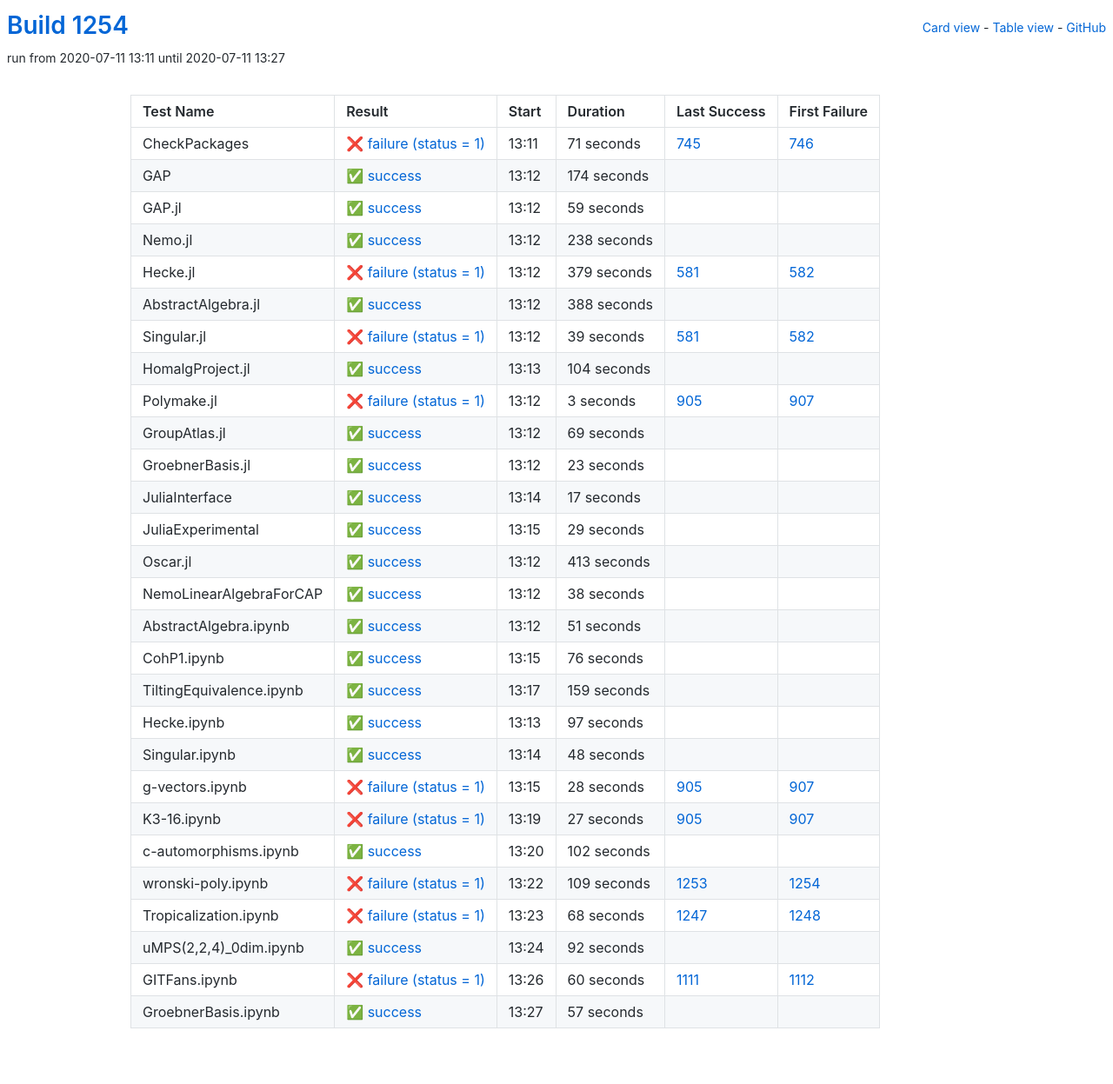
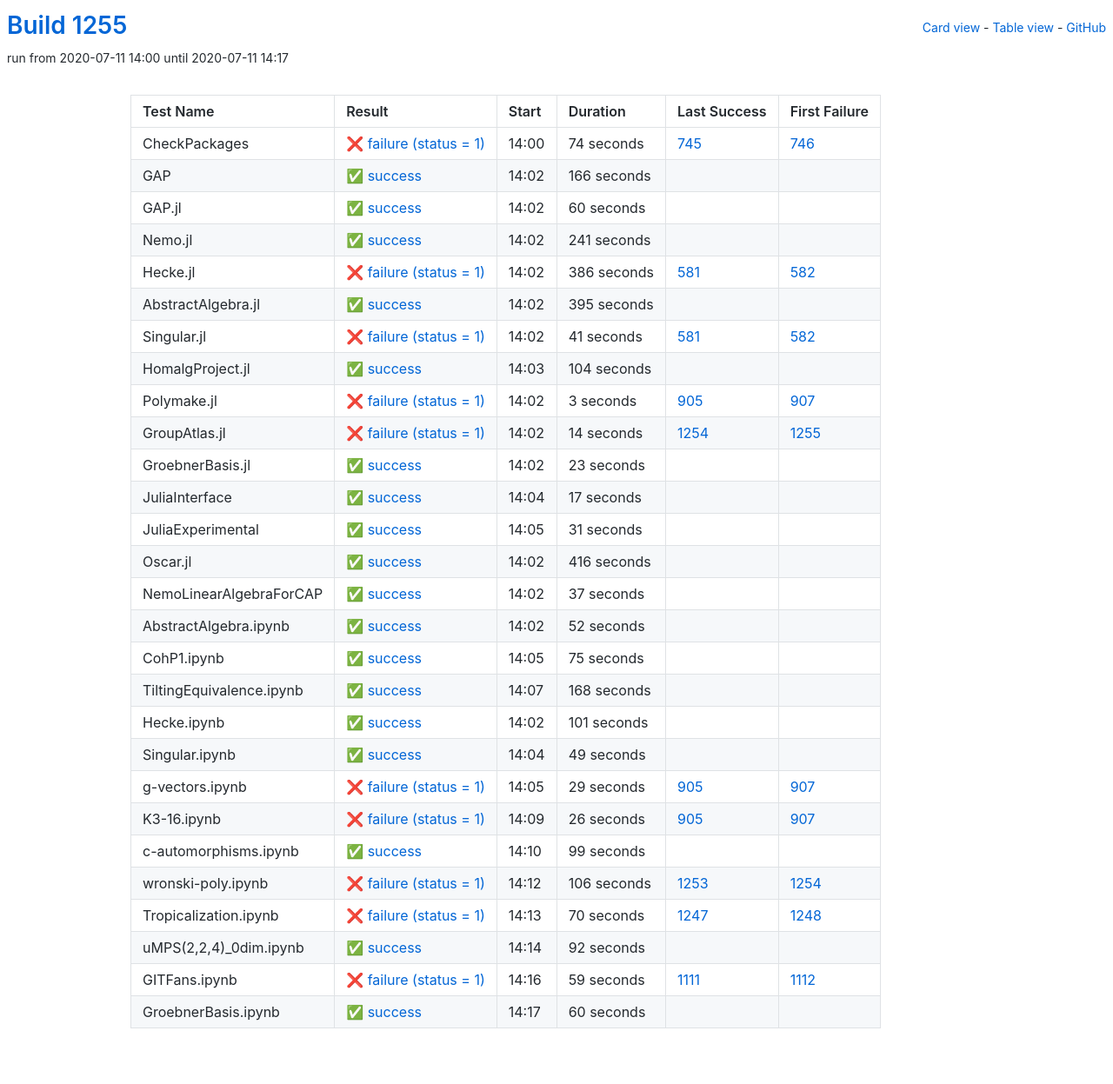
Before and after one commit to oscar-system/oscar-ci-status-1.4, a Jekyll site: the page built from table.html, in a window 1280 px wide. Shown: the whole page at 87% size. Built offline with Jekyll 4.4.1, drawn with Linux system fonts in a browser that asks for light colours.

Commit message:
Build #1255

```diff
--- a/_data/ci.yml
+++ b/_data/ci.yml
@@ -1,6 +1,6 @@
 ---
-build: 1254
-build_url: https://oscarci.mathematik.uni-kl.de/job/oscar-julia-1.4/1254/
+build: 1255
+build_url: https://oscarci.mathematik.uni-kl.de/job/oscar-julia-1.4/1255/
 job: oscar-julia-1.4
 organization: oscar-system
 repo: oscar-ci-status-1.4
@@ -8,92 +8,92 @@ repourl: https://github.com/oscar-system/oscar-ci-status-1.4
 tests:
 - name: CheckPackages
   id: checkpackages
-  log: https://oscarci.mathematik.uni-kl.de/job/oscar-julia-1.4/1254/artifact/logs/build-1254/CheckPackages.log
-  start: 2020-07-11 13:11
+  log: https://oscarci.mathematik.uni-kl.de/job/oscar-julia-1.4/1255/artifact/logs/build-1255/CheckPackages.log
+  start: 2020-07-11 14:00
   success: false
   exitcode: 1
   status: failure
-  duration: 71
+  duration: 74
   last_success: 745
   last_success_url: https://oscarci.mathematik.uni-kl.de/job/oscar-julia-1.4/745/
   first_failure: 746
   first_failure_url: https://oscarci.mathematik.uni-kl.de/job/oscar-julia-1.4/746/
 - name: GAP
   id: gap
-  log: https://oscarci.mathematik.uni-kl.de/job/oscar-julia-1.4/1254/artifact/logs/build-1254/GAP.log
-  start: 2020-07-11 13:12
+  log: https://oscarci.mathematik.uni-kl.de/job/oscar-julia-1.4/1255/artifact/logs/build-1255/GAP.log
+  start: 2020-07-11 14:02
   success: true
   exitcode: 0
   status: success
-  duration: 174
+  duration: 166
   last_success: false
   last_success_url:
   first_failure: false
   first_failure_url:
 - name: GAP.jl
   id: gap-jl
-  log: https://oscarci.mathematik.uni-kl.de/job/oscar-julia-1.4/1254/artifact/logs/build-1254/GAP.jl.log
-  start: 2020-07-11 13:12
+  log: https://oscarci.mathematik.uni-kl.de/job/oscar-julia-1.4/1255/artifact/logs/build-1255/GAP.jl.log
+  start: 2020-07-11 14:02
   success: true
   exitcode: 0
   status: success
-  duration: 59
+  duration: 60
   last_success: false
   last_success_url:
   first_failure: false
   first_failure_url:
 - name: Nemo.jl
   id: nemo-jl
-  log: https://oscarci.mathematik.uni-kl.de/job/oscar-julia-1.4/1254/artifact/logs/build-1254/Nemo.jl.log
-  start: 2020-07-11 13:12
+  log: https://oscarci.mathematik.uni-kl.de/job/oscar-julia-1.4/1255/artifact/logs/build-1255/Nemo.jl.log
+  start: 2020-07-11 14:02
   success: true
   exitcode: 0
   status: success
-  duration: 238
+  duration: 241
   last_success: false
   last_success_url:
   first_failure: false
   first_failure_url:
 - name: Hecke.jl
   id: hecke-jl
-  log: https://oscarci.mathematik.uni-kl.de/job/oscar-julia-1.4/1254/artifact/logs/build-1254/Hecke.jl.log
-  start: 2020-07-11 13:12
+  log: https://oscarci.mathematik.uni-kl.de/job/oscar-julia-1.4/1255/artifact/logs/build-1255/Hecke.jl.log
+  start: 2020-07-11 14:02
   success: false
   exitcode: 1
   status: failure
-  duration: 379
+  duration: 386
   last_success: 581
   last_success_url: https://oscarci.mathematik.uni-kl.de/job/oscar-julia-1.4/581/
   first_failure: 582
   first_failure_url: https://oscarci.mathematik.uni-kl.de/job/oscar-julia-1.4/582/
 - name: AbstractAlgebra.jl
   id: abstractalgebra-jl
-  log: https://oscarci.mathematik.uni-kl.de/job/oscar-julia-1.4/1254/artifact/logs/build-1254/AbstractAlgebra.jl.log
-  start: 2020-07-11 13:12
+  log: https://oscarci.mathematik.uni-kl.de/job/oscar-julia-1.4/1255/artifact/logs/build-1255/AbstractAlgebra.jl.log
+  start: 2020-07-11 14:02
   success: true
   exitcode: 0
   status: success
-  duration: 388
+  duration: 395
   last_success: false
   last_success_url:
   first_failure: false
   first_failure_url:
 - name: Singular.jl
   id: singular-jl
-  log: https://oscarci.mathematik.uni-kl.de/job/oscar-julia-1.4/1254/artifact/logs/build-1254/Singular.jl.log
-  start: 2020-07-11 13:12
+  log: https://oscarci.mathematik.uni-kl.de/job/oscar-julia-1.4/1255/artifact/logs/build-1255/Singular.jl.log
+  start: 2020-07-11 14:02
   success: false
   exitcode: 1
   status: failure
-  duration: 39
+  duration: 41
   last_success: 581
   last_success_url: https://oscarci.mathematik.uni-kl.de/job/oscar-julia-1.4/581/
   first_failure: 582
   first_failure_url: https://oscarci.mathematik.uni-kl.de/job/oscar-julia-1.4/582/
 - name: HomalgProject.jl
   id: homalgproject-jl
-  log: https://oscarci.mathematik.uni-kl.de/job/oscar-julia-1.4/1254/artifact/logs/build-1254/HomalgProject.jl.log
-  start: 2020-07-11 13:13
+  log: https://oscarci.mathematik.uni-kl.de/job/oscar-julia-1.4/1255/artifact/logs/build-1255/HomalgProject.jl.log
+  start: 2020-07-11 14:03
   success: true
   exitcode: 0
   status: success
@@ -104,8 +104,8 @@ tests:
   first_failure_url:
 - name: Polymake.jl
   id: polymake-jl
-  log: https://oscarci.mathematik.uni-kl.de/job/oscar-julia-1.4/1254/artifact/logs/build-1254/Polymake.jl.log
-  start: 2020-07-11 13:12
+  log: https://oscarci.mathematik.uni-kl.de/job/oscar-julia-1.4/1255/artifact/logs/build-1255/Polymake.jl.log
+  start: 2020-07-11 14:02
   success: false
   exitcode: 1
   status: failure
@@ -116,20 +116,20 @@ tests:
   first_failure_url: https://oscarci.mathematik.uni-kl.de/job/oscar-julia-1.4/907/
 - name: GroupAtlas.jl
   id: groupatlas-jl
-  log: https://oscarci.mathematik.uni-kl.de/job/oscar-julia-1.4/1254/artifact/logs/build-1254/GroupAtlas.jl.log
-  start: 2020-07-11 13:12
-  success: true
-  exitcode: 0
-  status: success
-  duration: 69
-  last_success: false
-  last_success_url:
-  first_failure: false
-  first_failure_url:
+  log: https://oscarci.mathematik.uni-kl.de/job/oscar-julia-1.4/1255/artifact/logs/build-1255/GroupAtlas.jl.log
+  start: 2020-07-11 14:02
+  success: false
+  exitcode: 1
+  status: failure
+  duration: 14
+  last_success: 1254
+  last_success_url: https://oscarci.mathematik.uni-kl.de/job/oscar-julia-1.4/1254/
+  first_failure: 1255
+  first_failure_url: https://oscarci.mathematik.uni-kl.de/job/oscar-julia-1.4/1255/
 - name: GroebnerBasis.jl
   id: groebnerbasis-jl
-  log: https://oscarci.mathematik.uni-kl.de/job/oscar-julia-1.4/1254/artifact/logs/build-1254/GroebnerBasis.jl.log
-  start: 2020-07-11 13:12
+  log: https://oscarci.mathematik.uni-kl.de/job/oscar-julia-1.4/1255/artifact/logs/build-1255/GroebnerBasis.jl.log
+  start: 2020-07-11 14:02
   success: true
   exitcode: 0
   status: success
@@ -140,8 +140,8 @@ tests:
   first_failure_url:
 - name: JuliaInterface
   id: juliainterface
-  log: https://oscarci.mathematik.uni-kl.de/job/oscar-julia-1.4/1254/artifact/logs/build-1254/JuliaInterface.log
-  start: 2020-07-11 13:14
+  log: https://oscarci.mathematik.uni-kl.de/job/oscar-julia-1.4/1255/artifact/logs/build-1255/JuliaInterface.log
+  start: 2020-07-11 14:04
   success: true
   exitcode: 0
   status: success
@@ -152,164 +152,164 @@ tests:
   first_failure_url:
 - name: JuliaExperimental
   id: juliaexperimental
-  log: https://oscarci.mathematik.uni-kl.de/job/oscar-julia-1.4/1254/artifact/logs/build-1254/JuliaExperimental.log
-  start: 2020-07-11 13:15
+  log: https://oscarci.mathematik.uni-kl.de/job/oscar-julia-1.4/1255/artifact/logs/build-1255/JuliaExperimental.log
+  start: 2020-07-11 14:05
   success: true
   exitcode: 0
   status: success
-  duration: 29
+  duration: 31
   last_success: false
   last_success_url:
   first_failure: false
   first_failure_url:
 - name: Oscar.jl
   id: oscar-jl
-  log: https://oscarci.mathematik.uni-kl.de/job/oscar-julia-1.4/1254/artifact/logs/build-1254/Oscar.jl.log
-  start: 2020-07-11 13:12
+  log: https://oscarci.mathematik.uni-kl.de/job/oscar-julia-1.4/1255/artifact/logs/build-1255/Oscar.jl.log
+  start: 2020-07-11 14:02
   success: true
   exitcode: 0
   status: success
-  duration: 413
+  duration: 416
   last_success: false
   last_success_url:
   first_failure: false
   first_failure_url:
 - name: NemoLinearAlgebraForCAP
   id: nemolinearalgebraforcap
-  log: https://oscarci.mathematik.uni-kl.de/job/oscar-julia-1.4/1254/artifact/logs/build-1254/NemoLinearAlgebraForCAP.log
-  start: 2020-07-11 13:12
+  log: https://oscarci.mathematik.uni-kl.de/job/oscar-julia-1.4/1255/artifact/logs/build-1255/NemoLinearAlgebraForCAP.log
+  start: 2020-07-11 14:02
   success: true
   exitcode: 0
   status: success
-  duration: 38
+  duration: 37
   last_success: false
   last_success_url:
   first_failure: false
   first_failure_url:
 - name: AbstractAlgebra.ipynb
   id: abstractalgebra-ipynb
-  log: https://oscarci.mathematik.uni-kl.de/job/oscar-julia-1.4/1254/artifact/logs/build-1254/AbstractAlgebra.ipynb.log
-  start: 2020-07-11 13:12
+  log: https://oscarci.mathematik.uni-kl.de/job/oscar-julia-1.4/1255/artifact/logs/build-1255/AbstractAlgebra.ipynb.log
+  start: 2020-07-11 14:02
   success: true
   exitcode: 0
   status: success
-  duration: 51
+  duration: 52
   last_success: false
   last_success_url:
   first_failure: false
   first_failure_url:
 - name: CohP1.ipynb
   id: cohp1-ipynb
-  log: https://oscarci.mathematik.uni-kl.de/job/oscar-julia-1.4/1254/artifact/logs/build-1254/CohP1.ipynb.log
-  start: 2020-07-11 13:15
+  log: https://oscarci.mathematik.uni-kl.de/job/oscar-julia-1.4/1255/artifact/logs/build-1255/CohP1.ipynb.log
+  start: 2020-07-11 14:05
   success: true
   exitcode: 0
   status: success
-  duration: 76
+  duration: 75
   last_success: false
   last_success_url:
   first_failure: false
   first_failure_url:
 - name: TiltingEquivalence.ipynb
   id: tiltingequivalence-ipynb
-  log: https://oscarci.mathematik.uni-kl.de/job/oscar-julia-1.4/1254/artifact/logs/build-1254/TiltingEquivalence.ipynb.log
-  start: 2020-07-11 13:17
+  log: https://oscarci.mathematik.uni-kl.de/job/oscar-julia-1.4/1255/artifact/logs/build-1255/TiltingEquivalence.ipynb.log
+  start: 2020-07-11 14:07
   success: true
   exitcode: 0
   status: success
-  duration: 159
+  duration: 168
   last_success: false
   last_success_url:
   first_failure: false
   first_failure_url:
 - name: Hecke.ipynb
   id: hecke-ipynb
-  log: https://oscarci.mathematik.uni-kl.de/job/oscar-julia-1.4/1254/artifact/logs/build-1254/Hecke.ipynb.log
-  start: 2020-07-11 13:13
+  log: https://oscarci.mathematik.uni-kl.de/job/oscar-julia-1.4/1255/artifact/logs/build-1255/Hecke.ipynb.log
+  start: 2020-07-11 14:02
   success: true
   exitcode: 0
   status: success
-  duration: 97
+  duration: 101
   last_success: false
   last_success_url:
   first_failure: false
   first_failure_url:
 - name: Singular.ipynb
   id: singular-ipynb
-  log: https://oscarci.mathematik.uni-kl.de/job/oscar-julia-1.4/1254/artifact/logs/build-1254/Singular.ipynb.log
-  start: 2020-07-11 13:14
+  log: https://oscarci.mathematik.uni-kl.de/job/oscar-julia-1.4/1255/artifact/logs/build-1255/Singular.ipynb.log
+  start: 2020-07-11 14:04
   success: true
   exitcode: 0
   status: success
-  duration: 48
+  duration: 49
   last_success: false
   last_success_url:
   first_failure: false
   first_failure_url:
 - name: g-vectors.ipynb
   id: g-vectors-ipynb
-  log: https://oscarci.mathematik.uni-kl.de/job/oscar-julia-1.4/1254/artifact/logs/build-1254/g-vectors.ipynb.log
-  start: 2020-07-11 13:15
+  log: https://oscarci.mathematik.uni-kl.de/job/oscar-julia-1.4/1255/artifact/logs/build-1255/g-vectors.ipynb.log
+  start: 2020-07-11 14:05
   success: false
   exitcode: 1
   status: failure
-  duration: 28
+  duration: 29
   last_success: 905
   last_success_url: https://oscarci.mathematik.uni-kl.de/job/oscar-julia-1.4/905/
   first_failure: 907
   first_failure_url: https://oscarci.mathematik.uni-kl.de/job/oscar-julia-1.4/907/
 - name: K3-16.ipynb
   id: k3-16-ipynb
-  log: https://oscarci.mathematik.uni-kl.de/job/oscar-julia-1.4/1254/artifact/logs/build-1254/K3-16.ipynb.log
-  start: 2020-07-11 13:19
+  log: https://oscarci.mathematik.uni-kl.de/job/oscar-julia-1.4/1255/artifact/logs/build-1255/K3-16.ipynb.log
+  start: 2020-07-11 14:09
   success: false
   exitcode: 1
   status: failure
-  duration: 27
+  duration: 26
   last_success: 905
   last_success_url: https://oscarci.mathematik.uni-kl.de/job/oscar-julia-1.4/905/
   first_failure: 907
   first_failure_url: https://oscarci.mathematik.uni-kl.de/job/oscar-julia-1.4/907/
 - name: c-automorphisms.ipynb
   id: c-automorphisms-ipynb
-  log: https://oscarci.mathematik.uni-kl.de/job/oscar-julia-1.4/1254/artifact/logs/build-1254/c-automorphisms.ipynb.log
-  start: 2020-07-11 13:20
+  log: https://oscarci.mathematik.uni-kl.de/job/oscar-julia-1.4/1255/artifact/logs/build-1255/c-automorphisms.ipynb.log
+  start: 2020-07-11 14:10
   success: true
   exitcode: 0
   status: success
-  duration: 102
+  duration: 99
   last_success: false
   last_success_url:
   first_failure: false
   first_failure_url:
 - name: wronski-poly.ipynb
   id: wronski-poly-ipynb
-  log: https://oscarci.mathematik.uni-kl.de/job/oscar-julia-1.4/1254/artifact/logs/build-1254/wronski-poly.ipynb.log
-  start: 2020-07-11 13:22
+  log: https://oscarci.mathematik.uni-kl.de/job/oscar-julia-1.4/1255/artifact/logs/build-1255/wronski-poly.ipynb.log
+  start: 2020-07-11 14:12
   success: false
   exitcode: 1
   status: failure
-  duration: 109
+  duration: 106
   last_success: 1253
   last_success_url: https://oscarci.mathematik.uni-kl.de/job/oscar-julia-1.4/1253/
   first_failure: 1254
   first_failure_url: https://oscarci.mathematik.uni-kl.de/job/oscar-julia-1.4/1254/
 - name: Tropicalization.ipynb
   id: tropicalization-ipynb
-  log: https://oscarci.mathematik.uni-kl.de/job/oscar-julia-1.4/1254/artifact/logs/build-1254/Tropicalization.ipynb.log
-  start: 2020-07-11 13:23
+  log: https://oscarci.mathematik.uni-kl.de/job/oscar-julia-1.4/1255/artifact/logs/build-1255/Tropicalization.ipynb.log
+  start: 2020-07-11 14:13
   success: false
   exitcode: 1
   status: failure
-  duration: 68
+  duration: 70
   last_success: 1247
   last_success_url: https://oscarci.mathematik.uni-kl.de/job/oscar-julia-1.4/1247/
   first_failure: 1248
   first_failure_url: https://oscarci.mathematik.uni-kl.de/job/oscar-julia-1.4/1248/
 - name: uMPS(2,2,4)_0dim.ipynb
   id: umps-2-2-4-0dim-ipynb
-  log: https://oscarci.mathematik.uni-kl.de/job/oscar-julia-1.4/1254/artifact/logs/build-1254/uMPS-2-2-4-_0dim.ipynb.log
-  start: 2020-07-11 13:24
+  log: https://oscarci.mathematik.uni-kl.de/job/oscar-julia-1.4/1255/artifact/logs/build-1255/uMPS-2-2-4-_0dim.ipynb.log
+  start: 2020-07-11 14:14
   success: true
   exitcode: 0
   status: success
@@ -320,24 +320,24 @@ tests:
   first_failure_url:
 - name: GITFans.ipynb
   id: gitfans-ipynb
-  log: https://oscarci.mathematik.uni-kl.de/job/oscar-julia-1.4/1254/artifact/logs/build-1254/GITFans.ipynb.log
-  start: 2020-07-11 13:26
+  log: https://oscarci.mathematik.uni-kl.de/job/oscar-julia-1.4/1255/artifact/logs/build-1255/GITFans.ipynb.log
+  start: 2020-07-11 14:16
   success: false
   exitcode: 1
   status: failure
-  duration: 60
+  duration: 59
   last_success: 1111
   last_success_url: https://oscarci.mathematik.uni-kl.de/job/oscar-julia-1.4/1111/
   first_failure: 1112
   first_failure_url: https://oscarci.mathematik.uni-kl.de/job/oscar-julia-1.4/1112/
 - name: GroebnerBasis.ipynb
   id: groebnerbasis-ipynb
-  log: https://oscarci.mathematik.uni-kl.de/job/oscar-julia-1.4/1254/artifact/logs/build-1254/GroebnerBasis.ipynb.log
-  start: 2020-07-11 13:27
+  log: https://oscarci.mathematik.uni-kl.de/job/oscar-julia-1.4/1255/artifact/logs/build-1255/GroebnerBasis.ipynb.log
+  start: 2020-07-11 14:17
   success: true
   exitcode: 0
   status: success
-  duration: 57
+  duration: 60
   last_success: false
   last_success_url:
   first_failure: false
```
Also changed, not shown: README.md.
